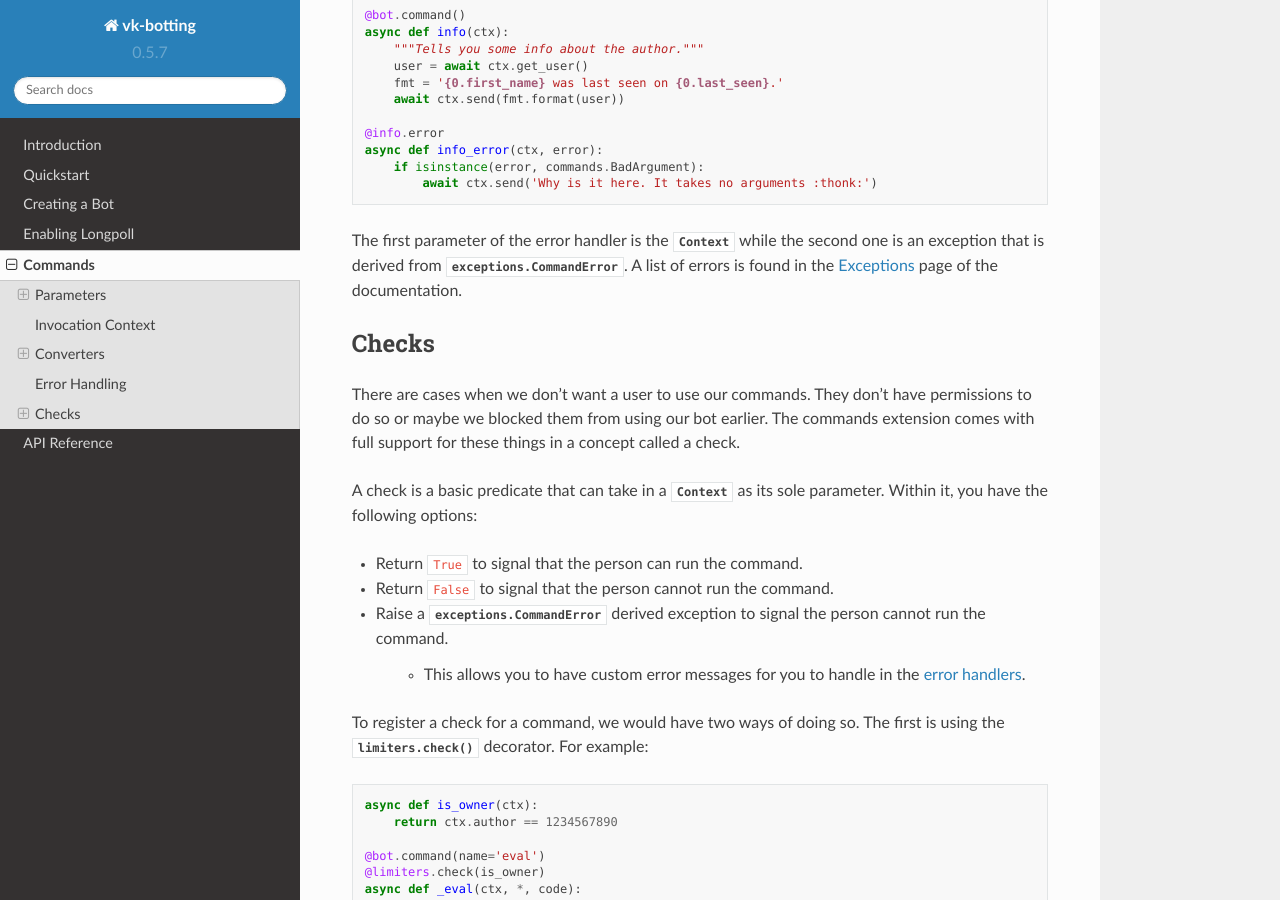
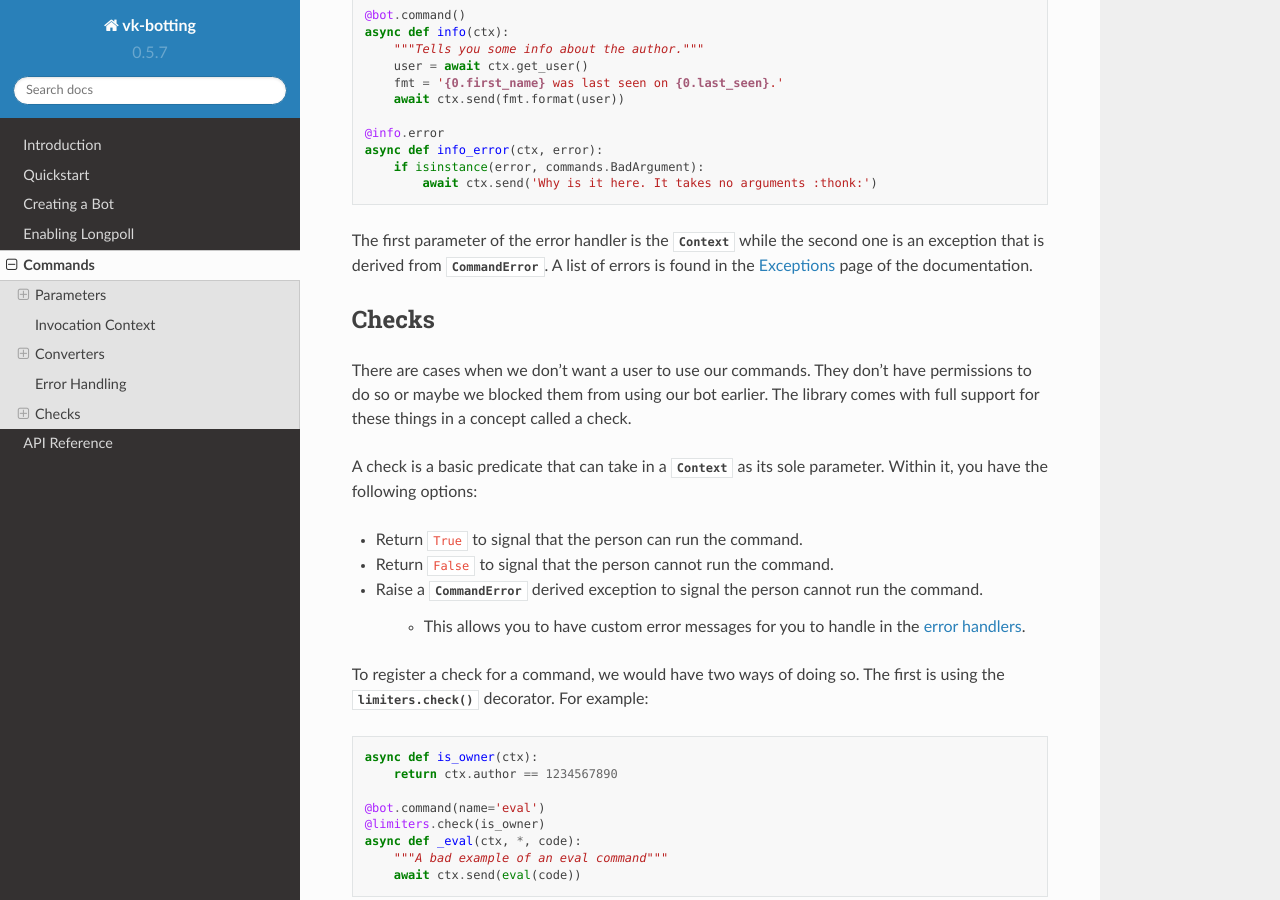
Before and after one commit to MrDandycorn/vk-botting, a Sphinx documentation site: the page built from docs/commands.rst, in a window 1280 px wide and 900 px high, scrolled down 5529 px. Built offline with Sphinx 7.4.7 and the Read the Docs theme 2.0.0, drawn with Linux system fonts in a browser that asks for light colours; some of the changed text lies outside the part shown.

```diff
--- a/docs/commands.rst
+++ b/docs/commands.rst
@@ -5,7 +5,7 @@
 Commands
 ==========
 
-One of the most appealing aspect of the command extension is how easy it is to define commands and
+One of the most appealing aspect of the library is how easy it is to define commands and
 how you can arbitrarily nest groups and commands to have a rich sub-command system.
 
 Commands are defined by attaching it to a regular Python function. The command is then invoked by the user using a similar
@@ -28,7 +28,7 @@
 A command must always have at least one parameter, ``ctx``, which is the :class:`.Context` as the first one.
 
 There are two ways of registering a command. The first one is by using :meth:`.Bot.command` decorator,
-as seen in the example above. The second is using the :func:`~ext.commands.command` decorator followed by
+as seen in the example above. The second is using the :func:`.command` decorator followed by
 :meth:`.Bot.add_command` on the instance.
 
 Essentially, these two are equivalent: ::
@@ -282,20 +282,20 @@
             await ctx.send('Why is it here. It takes no arguments :thonk:')
 
 The first parameter of the error handler is the :class:`.Context` while the second one is an exception that is derived from
-:exc:`exceptions.CommandError`. A list of errors is found in the :ref:`vk_api_errors` page of the documentation.
+:exc:`.CommandError`. A list of errors is found in the :ref:`vk_api_errors` page of the documentation.
 
 Checks
 -------
 
 There are cases when we don't want a user to use our commands. They don't have permissions to do so or maybe we blocked
-them from using our bot earlier. The commands extension comes with full support for these things in a concept called a check.
+them from using our bot earlier. The library comes with full support for these things in a concept called a check.
 
 A check is a basic predicate that can take in a :class:`.Context` as its sole parameter. Within it, you have the following
 options:
 
 - Return ``True`` to signal that the person can run the command.
 - Return ``False`` to signal that the person cannot run the command.
-- Raise a :exc:`exceptions.CommandError` derived exception to signal the person cannot run the command.
+- Raise a :exc:`.CommandError` derived exception to signal the person cannot run the command.
 
     - This allows you to have custom error messages for you to handle in the
       :ref:`error handlers <vk_api_error_handler>`.
@@ -360,8 +360,8 @@
 If any of those checks fail in the example above, then the command will not be run.
 
 When an error happens, the error is propagated to the :ref:`error handlers <vk_api_error_handler>`. If you do not
-raise a custom :exc:`exceptions.CommandError` derived exception, then it will get wrapped up into a
-:exc:`exceptions.CheckFailure` exception as so:
+raise a custom :exc:`.CommandError` derived exception, then it will get wrapped up into a
+:exc:`.CheckFailure` exception as so:
 
 .. code-block:: python3
 
```
Also changed, not shown: 3 other files.
